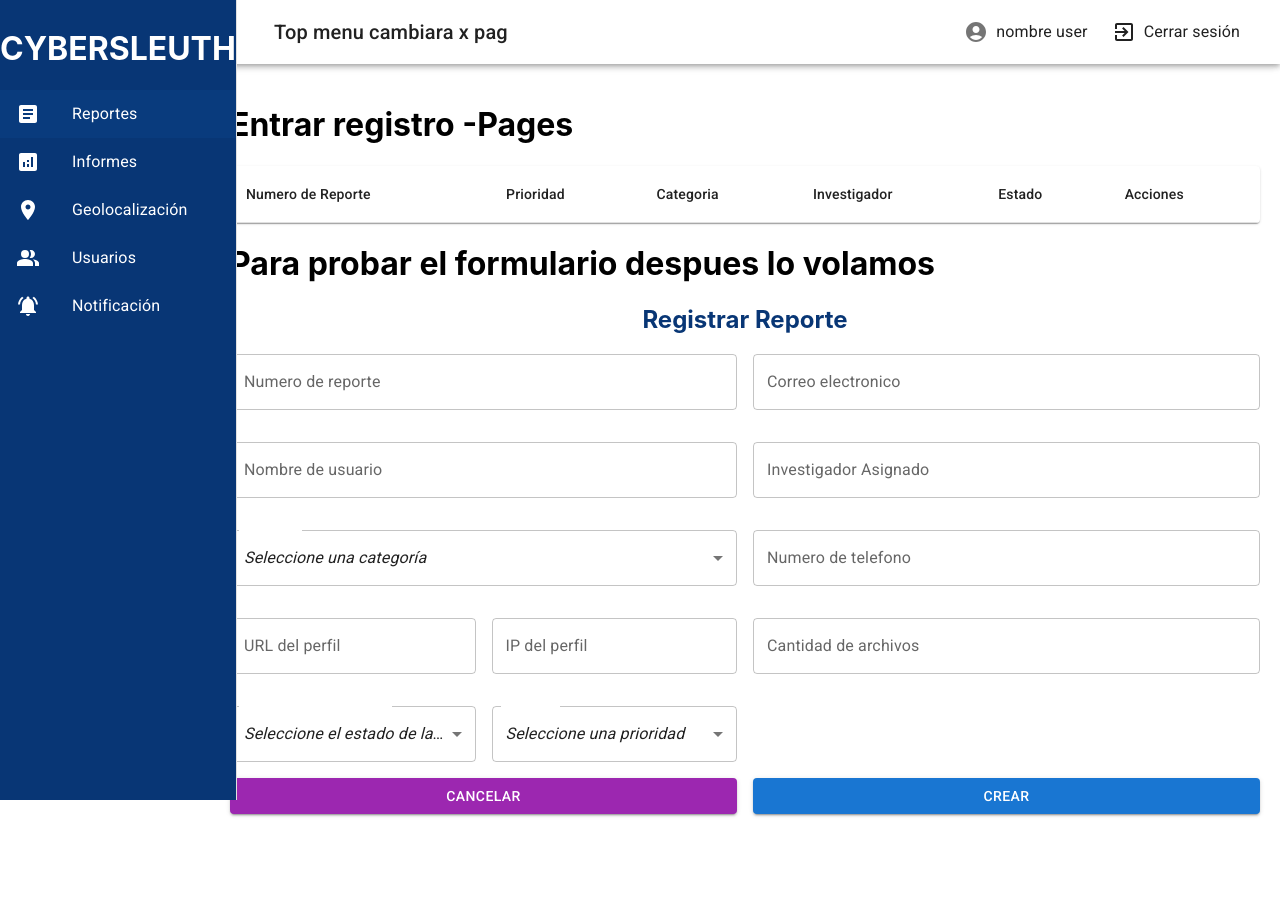
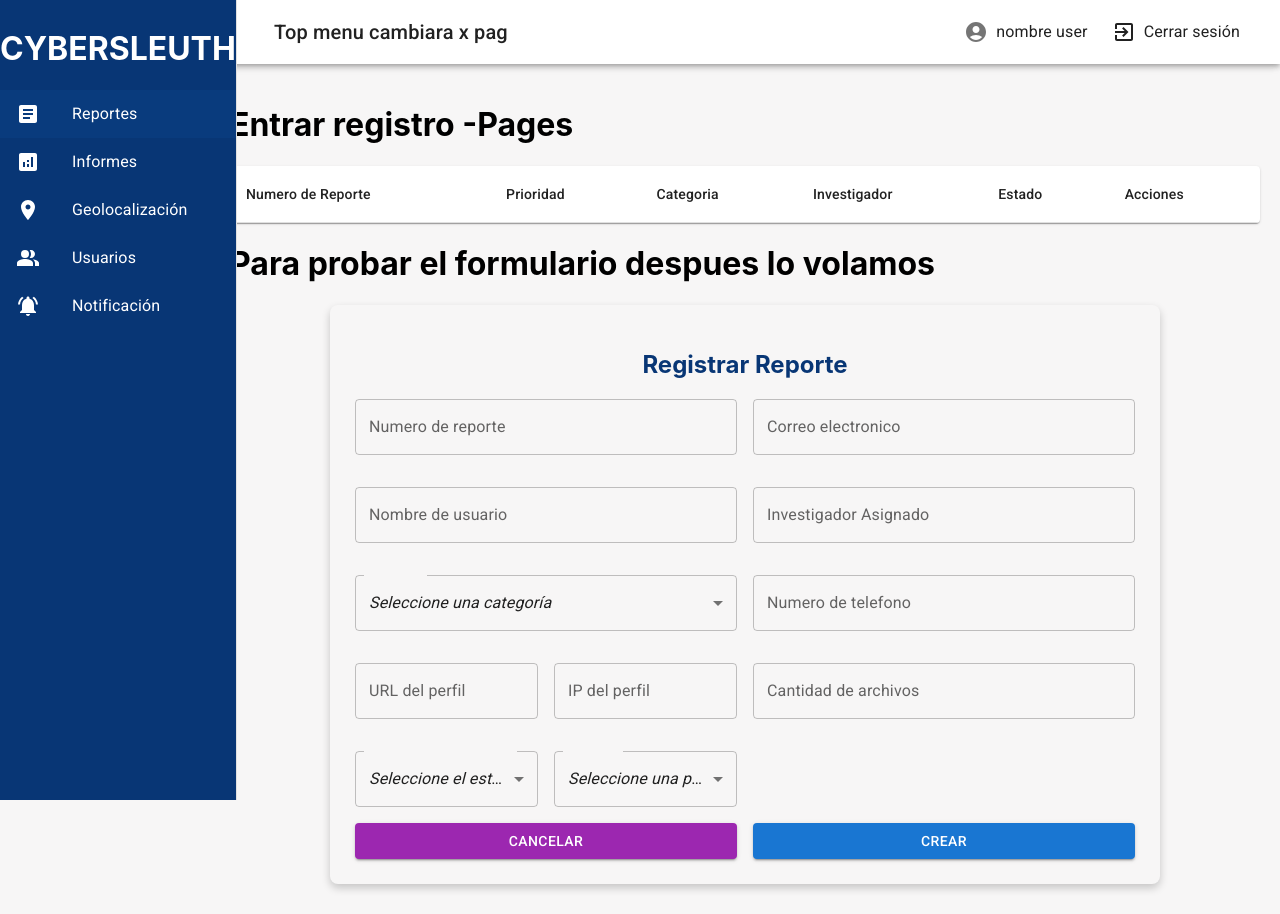
Before and after one commit to ValleGalan/front_inso2, a React (Create React App) app: page /reporte in a window 1280 px wide. Before the commit the page ends 834 px from the top, so only its background shows below. Built offline with nearby package versions, Linux system fonts and the light colour scheme.

Commit message:
bordes al formulario

```diff
--- a/src/App.css
+++ /dev/null
@@ -1,9 +0,0 @@
-/*
-https://colorhunt.co/palette/454545ff6000ffa559ffe6c7
-https://cssgradient.io/
-
-
- */
-.App{
-    background-color: var(--color-secundary);
-}
--- a/src/App.js
+++ b/src/App.js
@@ -1,5 +1,4 @@
 import React from 'react';
-import './App.css';
 import { Navigation } from './routes/Navigation';
 
 export default function App() {
--- a/src/components/Usuarios/AddEditUserForm/AddEditUserForm.js
+++ b/src/components/Usuarios/AddEditUserForm/AddEditUserForm.js
@@ -37,7 +37,7 @@ const [estadoFormat, setEstadoFormat] = useState([]);
 });
 
     return (
-    <form   onSubmit={formik.handleSubmit} >
+    <form   onSubmit={formik.handleSubmit}>
         <h2 className="texto-azul"> Registrar Usuario</h2>
         <p>nota: agrege la contraseña xq cuando creamos un usuario no deberiamos
             ponerle su contraseña? si decis que no va omitilo ajja y decime asi lo borro
--- a/src/index.css
+++ b/src/index.css
@@ -7,6 +7,7 @@ body {
     sans-serif;
   -webkit-font-smoothing: antialiased;
   -moz-osx-font-smoothing: grayscale;
+  background-color: var(--color-secundary);
 }
 
 code {
@@ -31,3 +32,11 @@ code {
   grid-template-columns: repeat(2, 1fr);
   gap: 16px;
 }
+
+.add-edit-form{
+  padding: 25px;
+  box-shadow: 0px 4px 8px rgba(0, 0, 0, 0.2);
+  border-radius: 8px;
+  margin: 10px 100px;
+
+}
--- a/src/pages/ReportePage.js
+++ b/src/pages/ReportePage.js
@@ -9,8 +9,8 @@ export function ReportePage() {
 
         <TableReport></TableReport>
         <h1>Para probar el formulario despues lo volamos</h1>
-        <div className='form-reporte'>
-        <AddEditReporteForm />
+        <div className='add-edit-form'>
+          <AddEditReporteForm />
         </div>
 
     </div>
--- a/src/pages/UsuarioPage.js
+++ b/src/pages/UsuarioPage.js
@@ -9,7 +9,11 @@ export function UsuarioPage() {
 
         <TableUser></TableUser>
         <h1>Para probar el formulario despues lo volamos</h1>
-        <AddEditUserForm />
+
+        <div className='add-edit-form'>
+          <AddEditUserForm />
+        </div>
+
     </div>
   )
 }
```
